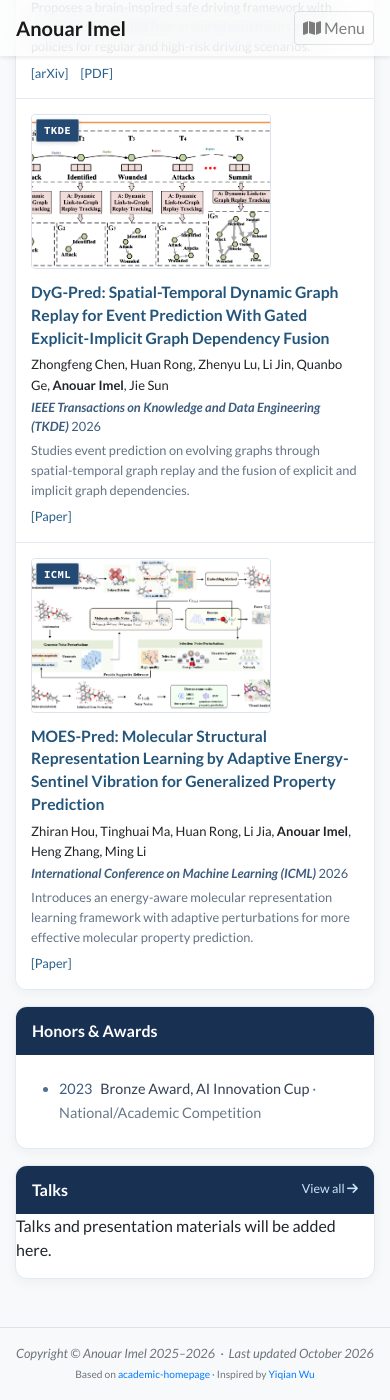
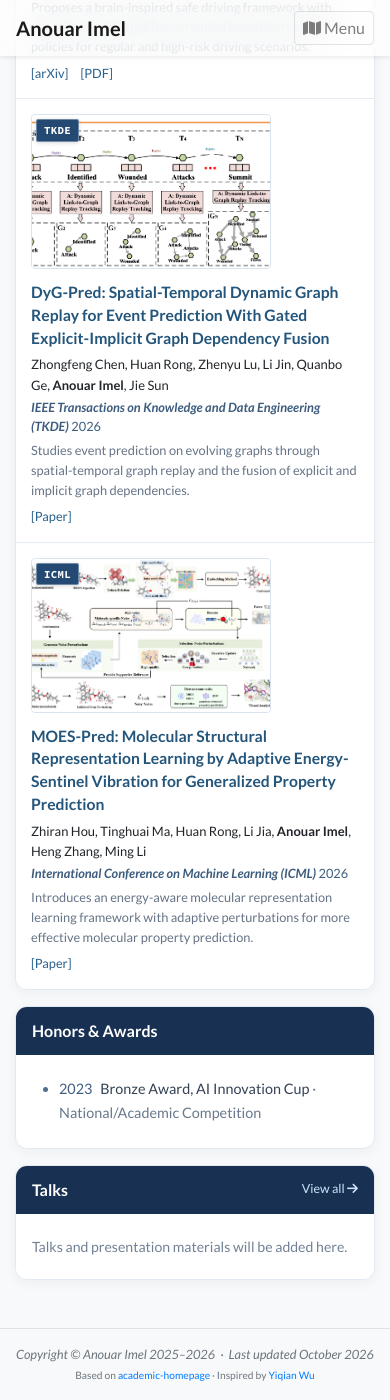
Before and after one commit to AnouarImel/AnouarImel.github.io, a Jekyll site: the page built from index.html, in a window 390 px wide and 1400 px high, scrolled down 3136 px. Built offline with Jekyll 4.4.1, drawn with Linux system fonts in a browser that asks for light colours; nearby versions of some CDN libraries; a style sheet for code colours, icons or effects is not loaded.

Commit message:
Update global.css

```diff
--- a/assets/css/global.css
+++ b/assets/css/global.css
@@ -1199,3 +1199,92 @@
 .honors-organization {
   color: #69788b;
 }
+
+
+.compact-section-body {
+  padding: 6px 20px;
+  background: #ffffff;
+}
+
+.compact-entry {
+  display: grid;
+  grid-template-columns: 72px minmax(0, 1fr);
+  gap: 14px;
+  padding: 15px 0;
+  border-bottom: 1px solid #e5eaf0;
+}
+
+.compact-entry:last-child {
+  border-bottom: none;
+}
+
+.compact-entry-label {
+  padding-top: 3px;
+  color: #50739b;
+  font-size: 0.76rem;
+  font-weight: 600;
+  line-height: 1.5;
+  white-space: nowrap;
+}
+
+.compact-entry-content {
+  min-width: 0;
+}
+
+.compact-entry-title {
+  color: #183153;
+  font-size: 0.95rem;
+  font-weight: 600;
+  line-height: 1.5;
+}
+
+.compact-entry-title a {
+  color: #24527f;
+  text-decoration: none;
+  border-bottom: 1px solid #a7c0d9;
+}
+
+.compact-entry-title a:hover {
+  color: #123858;
+  border-bottom-color: #123858;
+}
+
+.compact-entry-meta {
+  margin-top: 4px;
+  color: #66788e;
+  font-size: 0.82rem;
+  line-height: 1.5;
+}
+
+.compact-entry-description {
+  margin: 5px 0 0;
+  color: #64748b;
+  font-size: 0.83rem;
+  line-height: 1.65;
+}
+
+.compact-empty {
+  padding: 17px 0;
+  margin: 0;
+  color: #718096;
+  font-size: 0.88rem;
+}
+
+@media (max-width: 576px) {
+  .compact-section-body {
+    padding: 5px 16px;
+  }
+
+  .compact-entry {
+    grid-template-columns: 55px minmax(0, 1fr);
+    gap: 10px;
+  }
+
+  .compact-entry-title {
+    font-size: 0.9rem;
+  }
+
+  .compact-entry-label {
+    font-size: 0.7rem;
+  }
+}
```
